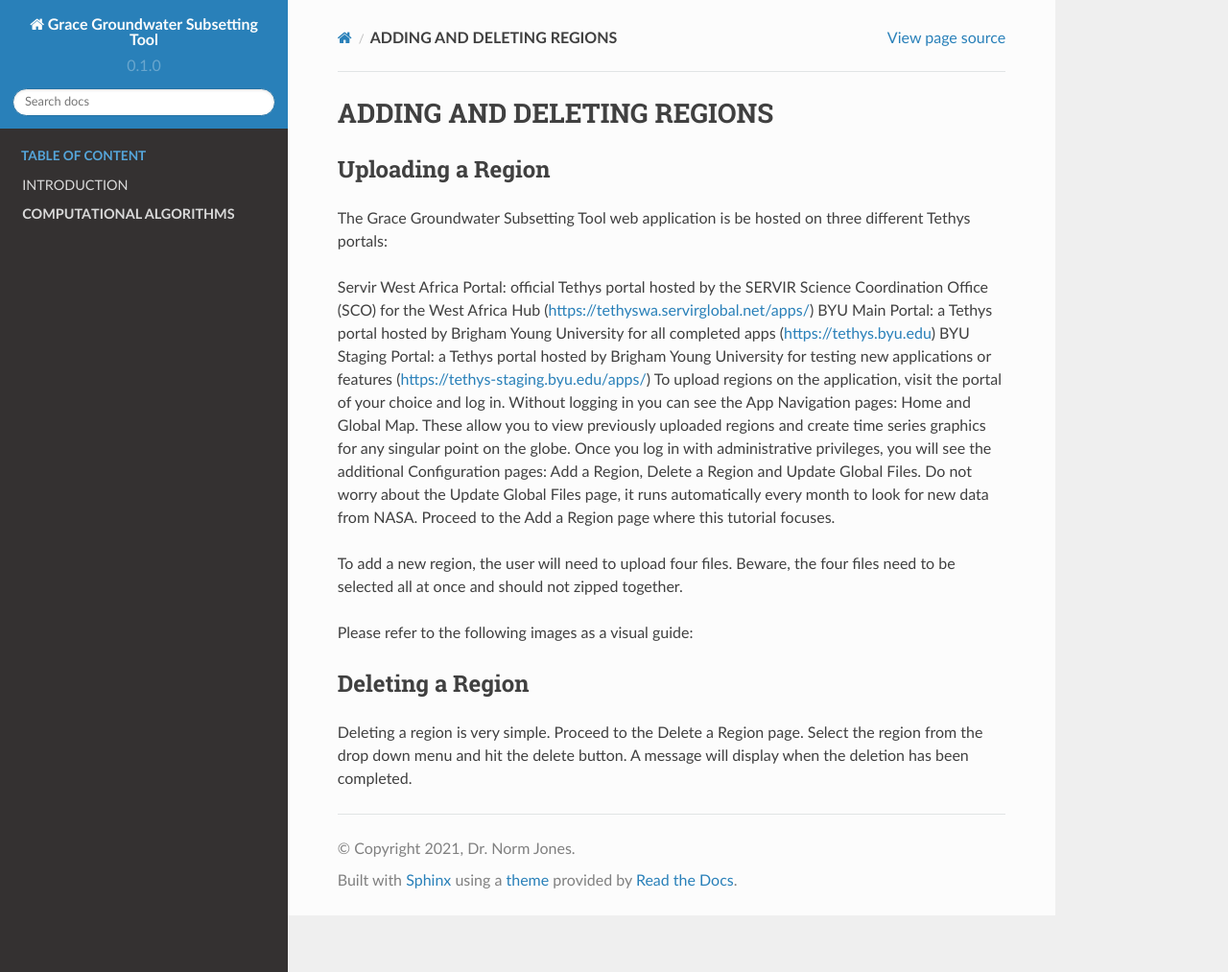
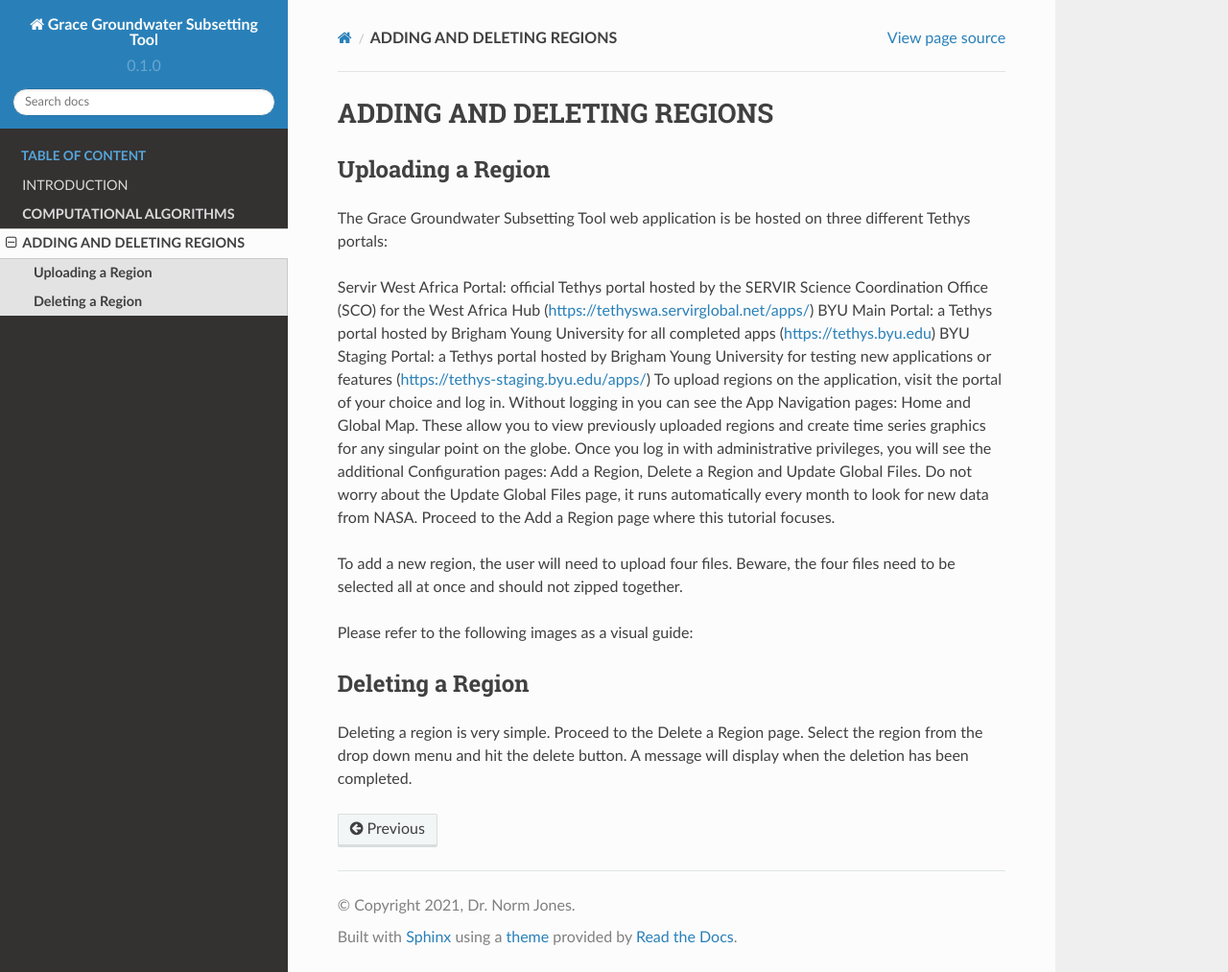
Before and after one commit to BYU-Hydroinformatics/ggst, a Sphinx documentation site: the page built from docs/source/uploading.rst, in a window 1280 px wide and 1013 px high. Shown: the whole window at 96% size. Built offline with Sphinx 7.4.7 and the Read the Docs theme 2.0.0, drawn with Linux system fonts in a browser that asks for light colours; pages that are not in the unit, such as notebooks, are missing from menus.

Commit message:
Update index.rst

```diff
--- a/docs/source/index.rst
+++ b/docs/source/index.rst
@@ -44,4 +44,4 @@ Nah
 
     self
     algorithm
-    Uploading
+    uploading
```
